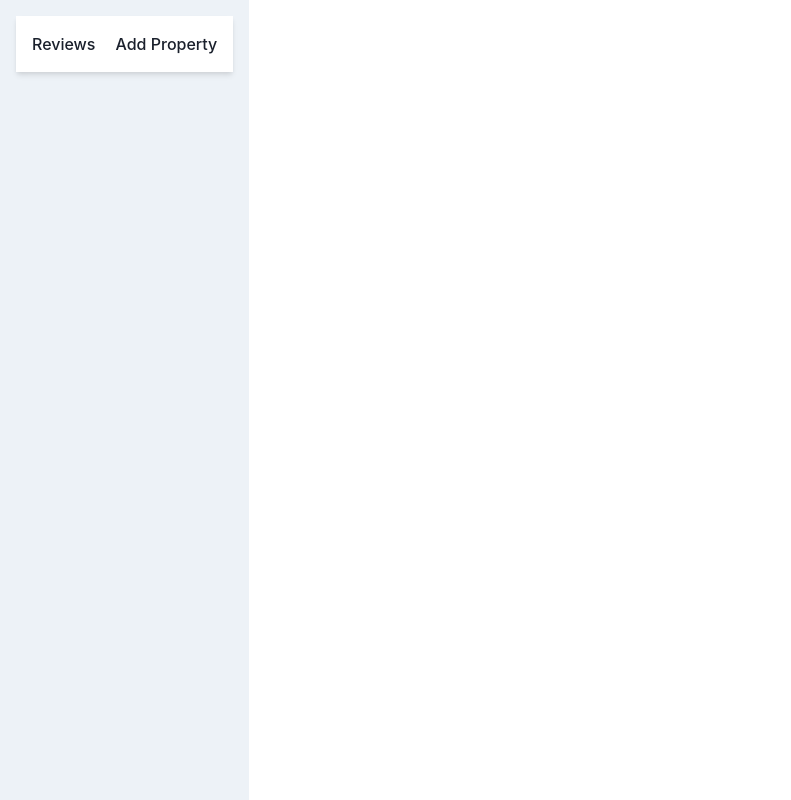
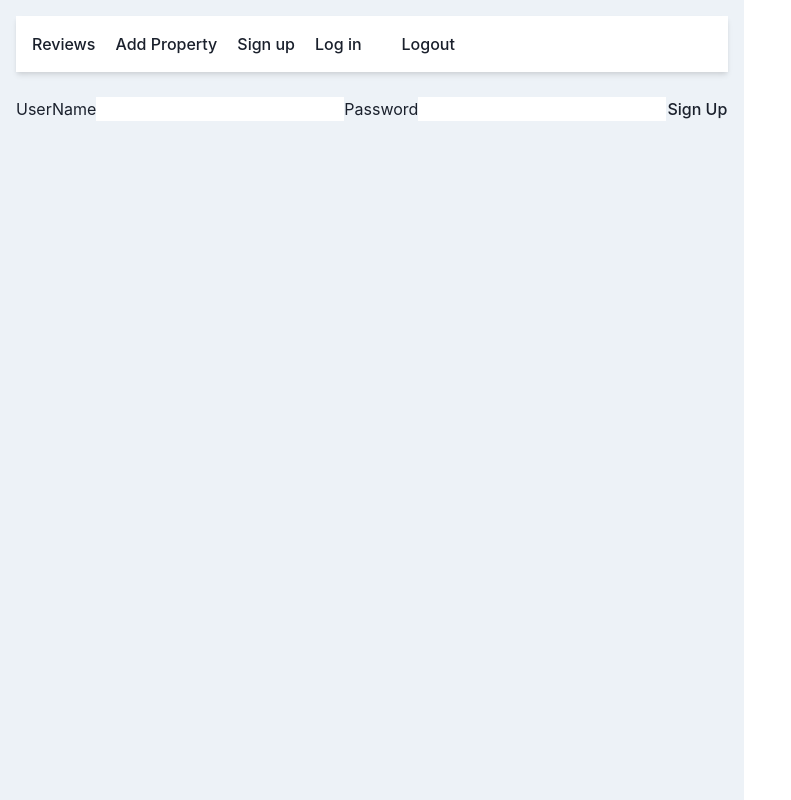
Before and after one commit to gracebw7/307-group-1, a React (Vite) app in the folder packages/react-frontend/: page /signup in a window 1280 px wide. Before the commit this address had no page. Shown: the whole page, without its empty margins (0-791 px from the left). Built offline with nearby package versions, Linux system fonts and the light colour scheme.

Commit message:
Fix frontend

```diff
--- a/packages/react-frontend/src/App.jsx
+++ b/packages/react-frontend/src/App.jsx
@@ -1,21 +1,129 @@
 import { ChakraProvider, Box } from "@chakra-ui/react";
-import { BrowserRouter as Router, Routes, Route, Link } from "react-router-dom";
+import {
+  BrowserRouter as Router,
+  Routes,
+  Route,
+  Link
+} from "react-router-dom";
 import Reviews from "./pages/Reviews";
-import AddProperty from "./pages/AddProperty";  // ✅ Import the new page
+import AddProperty from "./pages/AddProperty"; // ✅ Import the new page
+import { useState } from "react";
+import Login from "./Login";
+
+const API_PREFIX = "http://localhost:8000";
 
 function App() {
+  const INVALID_TOKEN = "INVALID_TOKEN";
+  const [token, setToken] = useState(INVALID_TOKEN);
+  const [message, setMessage] = useState("");
+
+  function loginUser(creds) {
+    const promise = fetch(`${API_PREFIX}/login`, {
+      method: "POST",
+      headers: {
+        "Content-Type": "application/json"
+      },
+      body: JSON.stringify(creds)
+    })
+      .then((response) => {
+        if (response.status === 200) {
+          response
+            .json()
+            .then((payload) => setToken(payload.token));
+          setMessage(`Login successful; auth token saved`);
+        } else {
+          setMessage(
+            `Login Error ${response.status}: ${response.data}`
+          );
+        }
+      })
+      .catch((error) => {
+        setMessage(`Login Error: ${error}`);
+      });
+
+    return promise;
+  }
+
+  const logoutUser = () => {
+    localStorage.removeItem("token");
+    setToken(INVALID_TOKEN);
+    window.location.href = "/login";
+  };
+
+  function signupUser(creds) {
+    const promise = fetch(`${API_PREFIX}/signup`, {
+      method: "POST",
+      headers: {
+        "Content-Type": "application/json"
+      },
+      body: JSON.stringify(creds)
+    })
+      .then((response) => {
+        if (response.status === 201) {
+          response
+            .json()
+            .then((payload) => setToken(payload.token));
+          setMessage(
+            `Signup successful for user: ${creds.username}; auth token saved`
+          );
+        } else {
+          setMessage(
+            `Signup Error ${response.status}: ${response.data}`
+          );
+        }
+      })
+      .catch((error) => {
+        setMessage(`Signup Error: ${error}`);
+      });
+
+    return promise;
+  }
+
   return (
     <ChakraProvider>
       <Router>
         <Box p={4} bg="gray.100" minH="100vh">
           <Box as="nav" bg="white" p={4} mb={6} boxShadow="md">
-            <Link to="/reviews" style={{ marginRight: "20px" }}>Reviews</Link>
-            <Link to="/add-property">Add Property</Link>  {/* ✅ New link */}
+            <Link to="/reviews" style={{ marginRight: "20px" }}>
+              Reviews
+            </Link>
+            <Link
+              to="/add-property"
+              style={{ marginRight: "20px" }}>
+              Add Property
+            </Link>
+            {/* ✅ New link */}
+            <Link to="/signup" style={{ marginRight: "20px" }}>
+              Sign up
+            </Link>
+            <Link to="/login" style={{ marginRight: "20px" }}>
+              Log in
+            </Link>
+            <Link onClick={logoutUser} style={{ marginLeft: "20px" }}>
+                Logout
+            </Link>
           </Box>
 
           <Routes>
             <Route path="/reviews" element={<Reviews />} />
-            <Route path="/add-property" element={<AddProperty />} />  {/* ✅ New route */}
+            <Route
+              path="/add-property"
+              element={<AddProperty />}
+            />{" "}
+            {/* ✅ New route */}
+            <Route
+              path="/login"
+              element={<Login handleSubmit={loginUser} />}
+            />
+            <Route
+              path="/signup"
+              element={
+                <Login
+                  handleSubmit={signupUser}
+                  buttonLabel="Sign Up"
+                />
+              }
+            />
           </Routes>
         </Box>
       </Router>
--- /dev/null
+++ b/packages/react-frontend/src/Login.jsx
@@ -0,0 +1,50 @@
+import React, { useState } from "react";
+
+function Login(props) {
+  const [creds, setCreds] = useState({
+    username: "",
+    pwd: ""
+  });
+
+  function handleChange(event) {
+    const { name, value } = event.target;
+    switch (name) {
+      case "username":
+        setCreds({ ...creds, username: value });
+        break;
+      case "password":
+        setCreds({ ...creds, pwd: value });
+        break;
+    }
+  }
+
+  function submitForm() {
+    props.handleSubmit(creds);
+    setCreds({ username: "", pwd: "" });
+  }
+
+  return (
+    <form>
+      <label htmlFor="username">UserName</label>
+      <input
+        type="text"
+        name="username"
+        id="username"
+        value={creds.username}
+        onChange={handleChange}
+      />
+      <label htmlFor="password">Password</label>
+      <input
+        type="password"
+        name="password"
+        id="password"
+        value={creds.pwd}
+        onChange={handleChange}
+      />
+      <button type="button" onClick={submitForm}>
+        {props.buttonLabel || "Log In"}
+      </button>
+    </form>
+  );
+}
+export default Login;
```
Also changed, not shown: 2 other files (tests, documents, lock files or other folders).
